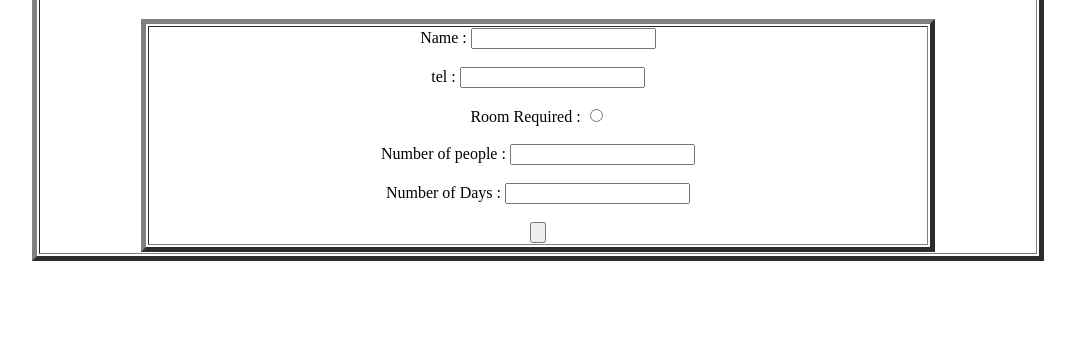
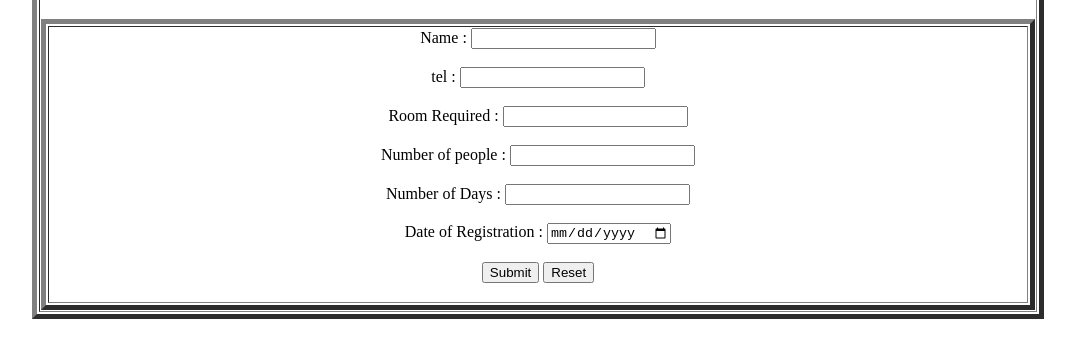
Before and after one commit to mayankkansal9368261077-git/25VA151, a plain HTML site: page ST01/Expirement.html in a window 1280 px wide. Shown: the part 78-436 px from the top of the page, without its empty margins (102-1177 px from the left). Drawn offline with Linux system fonts and the light colour scheme.

Commit message:
Expirement o1

```diff
--- a/ST01/Expirement.html
+++ b/ST01/Expirement.html
@@ -9,7 +9,7 @@
     <table align="center" border="5" width="80%">
     <tr> <td>
         <h1 align="center">Hotel Room Booking Form</h1>
-        <table align="center" border="5" width="80%">
+        <table align="center" border="5" width="100%">
         <tr><td>
             <form align="center" >
                 <label for="">Name :</label>
@@ -19,7 +19,7 @@
                 <input type="tel">
                 <br><br>
                 <label for="Room Required">Room Required :</label>
-                <input type="radio" name="Room Required">
+                <input type="text">
                 <br><br>
                 <label for="">Number of people :</label>
                 <input type="number">
@@ -27,7 +27,12 @@
                 <label for="">Number of Days :</label>
                 <input type="number">
                 <br><br>
-                <input type="button" >
+                <label for="">Date of Registration :</label>
+                <input type="date">
+                <br><br>
+                <input type="submit">
+                <input type="reset">
+                <br><br>
             </form>
         </td></tr></table>
     </td></tr></table>
```
